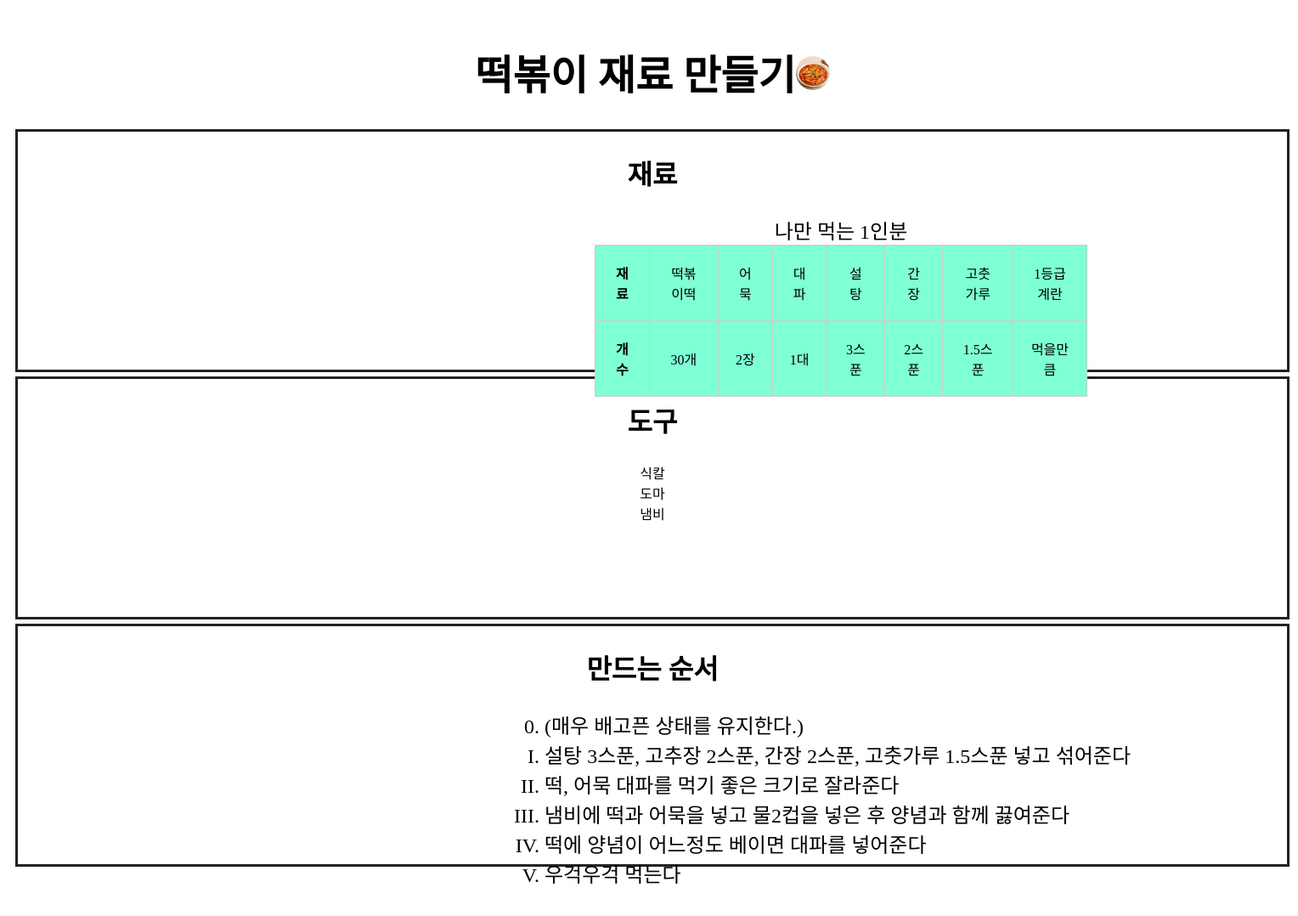
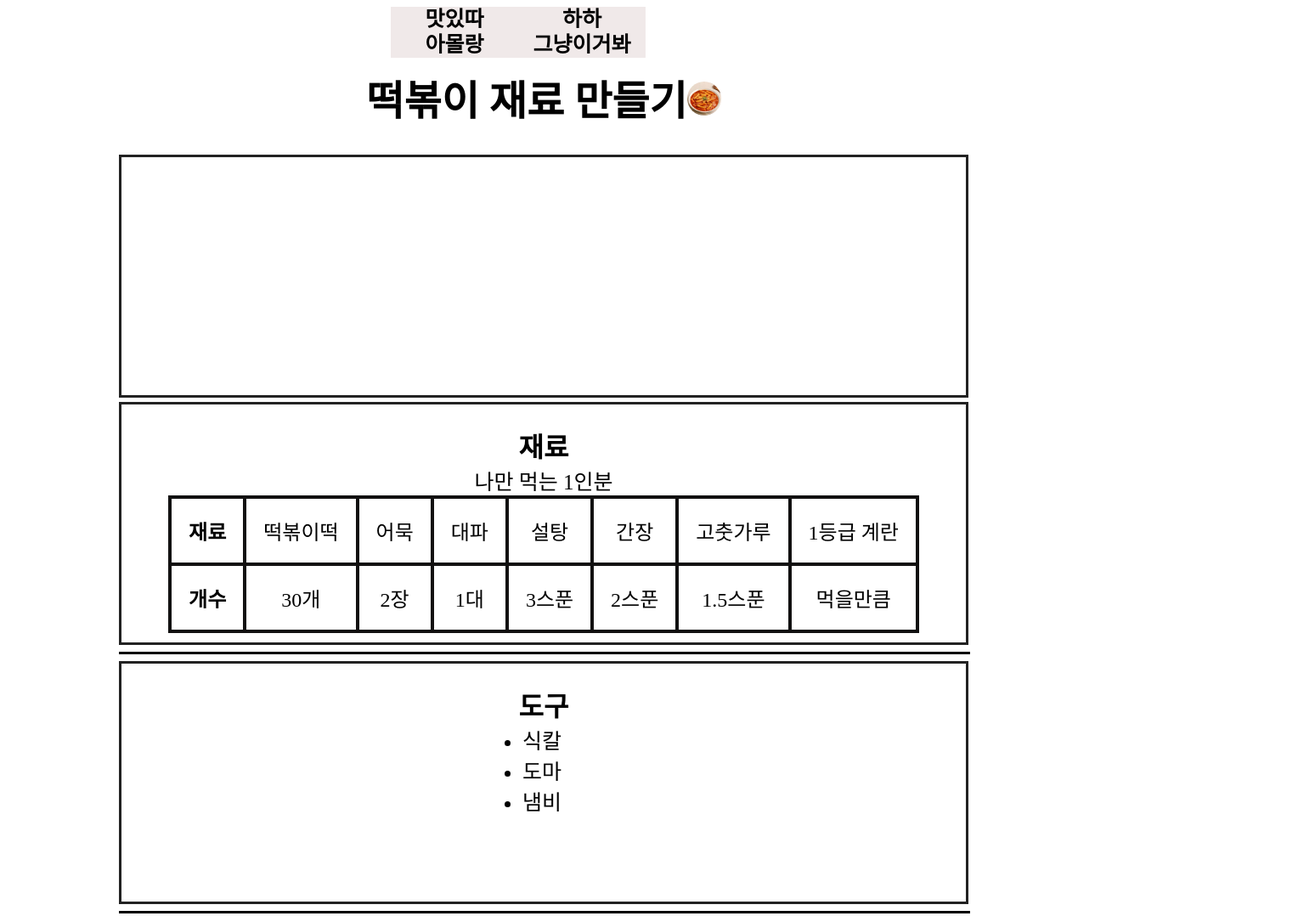
Before and after one commit to jihostudy/Comit, a plain HTML site: page index.html in a window 1280 px wide. Shown: the top 1078 px of the page at 85% size, 1528 px wide, since content can reach past the window. Drawn offline with Linux system fonts and the light colour scheme; files that its build step writes are made by us from their sources; a web font is replaced by a local one.

Commit message:
fisrt project

```diff
--- a/css/style.css
+++ /dev/null
@@ -1,65 +0,0 @@
-*{
-    font-family: 'Dongle', sans-serif;
-    font-family: 'Nanum Pen Script', cursive;
-    font-family: 'Poor Story', cursive;
-    font-family: 'Song Myung', serif;
-}
-section{
-    border: 3px solid #222;
-    margin-bottom: 5px;
-    padding: 20px;
-    height: 240px;
-}
-h1, h3{
-    text-align: center;
-    position: relative;
-}
-h2{
-    font-size: xx-large;
-    text-align: center;
-    margin-top: 5px;
-}
-ul{
-    text-align: center;
-    list-style: none;
-    margin: 0px;
-    padding: 0px;
-}
-ol{
-    text-align: left;
-    list-style: upper-roman;
-    margin: 0px;
-    padding: 0px;
-    margin-left: 600px;
-    font-size: x-large;
-}
-img{
-    border-radius: 50%;
-    padding: 0px;
-}
-table{
-    background-color: aquamarine;
-    position: absolute;
-    left: 700px;
-}
-table, th, td{
-    border: 1px solid #ccc;
-    border-collapse: collapse;
-}
-th, td{
-    margin: 50px;
-    padding: 20px;
-}
-#container{
-    width: 1500px;
-    height: 1500px;
-    border: none;
-    margin: 0 auto;
-    padding: 10px 10px;
-}
-#food{
-    text-align: center;
-}
-#title{
-    font-size: x-large;
-}
--- a/recipe.html
+++ b/index.html
@@ -6,18 +6,29 @@
     <link rel="stylesheet" href="css/style.css">
     <link rel="preconnect" href="https://fonts.googleapis.com">
     <link rel="preconnect" href="https://fonts.gstatic.com" crossorigin>
-    <link href="https://fonts.googleapis.com/css2?family=Dongle:wght@300;400;700&family=Nanum+Pen+Script&family=Poor+Story&family=Song+Myung&display=swap" rel="stylesheet">
+    <link href="#" rel="stylesheet">
+    <link href="images/떡볶이.jpg" rel="stylesheet">
 </head>
 <body>
+    <nav id="topMenu">
+        <ul>
+            <li><a class="menuLink" href="views/eat.html">맛있따</a></li>
+            <li><a class="menuLink" href = "recipe/eat.html">하하</a></li>
+            <li><a class="menuLink" href = "#">아몰랑</a></li>
+            <li><a class="menuLink" href = "https://www.youtube.com/watch?v=t4Es8mwdYlE">그냥이거봐</a></li>
+        </ul>
+    </nav>
     <div id="container">
         <header id="title">
             <h1>떡볶이 재료 만들기<a href="https://www.youtube.com/watch?v=t4Es8mwdYlE" target="_blank"><img src = "images/떡볶이.jpg" alt="떡볶이 사진" width="40px"></a></h1>
         </header>
-
+        <section id="cotents">
+           <!--<a href = "#class명을 주면 웹페이지 내에서 이동할 수 있는 링크를 생성가능"-->
+        </section>
         <section id="food">
             <h2>재료</h2>
             <table>
-                <caption style="font-size: x-large;">나만 먹는 1인분</caption>
+                <caption style="font-size: 25px;">나만 먹는 1인분</caption>
                 <tr>
                     <th>재료</th>
                     <td>떡볶이떡</td>
@@ -41,6 +52,7 @@
             </table>
         </section>
 
+        <hr size="3" color="black" noshade width="100%">
         <section id="tools">
             <h2>도구</h2>
             <ul>
@@ -49,11 +61,11 @@
                 <li>냄비</li>
             </ul>
         </section>
-
+        <hr size="3" color="black" noshade width="100%">
         <section id="sequence">
             <h2>만드는 순서</h2>
             <ol start="0" type="I">
-                <li>(매우 배고픈 상태를 유지한다.)</li>
+                <li>(매우 배고픈 상태를    &nbsp; 유지한다.)</li>
                 <li>설탕 3스푼, 고추장 2스푼, 간장 2스푼, 고춧가루 1.5스푼 넣고 섞어준다</li>
                 <li>떡, 어묵 대파를 먹기 좋은 크기로 잘라준다</li>
                 <li>냄비에 떡과 어묵을 넣고 물2컵을 넣은 후 양념과 함께 끓여준다</li>
@@ -62,5 +74,15 @@
             </ol>
         </section>
     </div>
+    <script>
+        function getElements(){
+            var ul = document.getElementsByTagName('ui')[0];
+            var lis = ul.getElementsByTagName('li');
+            for(var i = 0; lis.length; i++){
+                lis[i].style.color = 'red';
+            }
+        }
+    </script>
+
 </body>
 </html>
--- /dev/null
+++ b/style.css
@@ -0,0 +1,94 @@
+*{
+    font-family: 'Dongle', sans-serif;
+    font-family: 'Nanum Pen Script', cursive;
+    font-family: 'Poor Story', cursive;
+    font-family: 'Song Myung', serif;
+}
+section{
+    border: 3px solid #222;
+    margin-bottom: 5px;
+    padding: 20px;
+    height: 240px;
+}
+h1, h3{
+    text-align: center;
+    position: relative;
+}
+h2{
+    font-size: xx-large;
+    text-align: center;
+    margin-top: 5px;
+    margin-bottom: 0px;
+    position: relative;
+}
+ol{
+    text-align: left;
+    list-style: upper-roman;
+    margin: 0px 0px 0px 40px;
+    padding: 0px;
+    font-size: x-large;
+}
+ul{
+    text-align: left;
+    margin: 0px 0px 0px 452px;
+    padding: 0px;
+    font-size: 25px;
+    position: relative;
+}
+img{
+    border-radius: 50%;
+    padding: 0px;
+}
+table{
+    background-color: ccc(179, 54, 22);
+    margin-left : auto;
+    margin-right: auto;
+    font-size: x-large;
+    height: 150px;
+}
+table, th, td{
+    border: 4px solid #111010;
+    border-collapse: collapse;
+}
+th, td{
+    margin: 50px;
+    padding: 20px;
+}
+#container{
+    width: 1000px;
+    height: 1500px;
+    border: none;
+    margin: 0 auto;
+    padding: 10px 10px;
+}
+#food{
+    text-align: center;
+}
+#title{
+    font-size: x-large;
+}
+#topMenu {
+    height: 30px;
+    width: 850px;
+}
+#topMenu ul li {
+    list-style: none;
+    color: black;
+    background-color: #f0e9e9;
+    float: left;
+    line-height: 30px;
+    vertical-align: middle;
+    text-align: center;
+}
+#topMenu .menuLink {
+    text-decoration:none;
+    color: black;
+    display: block;
+    width: 150px;
+    font-size: 25px;
+    font-weight: bold;
+}
+#topMenu .menuLink:hover {
+    color: rgb(161, 41, 190);
+    background-color: #4d4d4d;
+}
```
Also changed, not shown: views/eat.html (added, +10 -0 lines), main.js (added), views/recipe.html (added).
